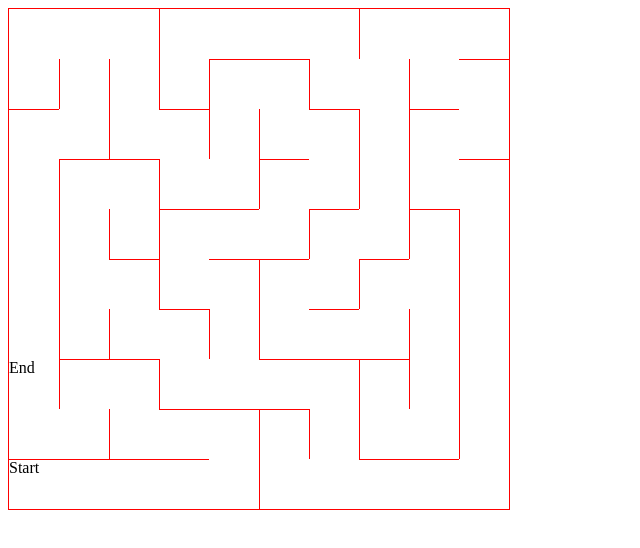
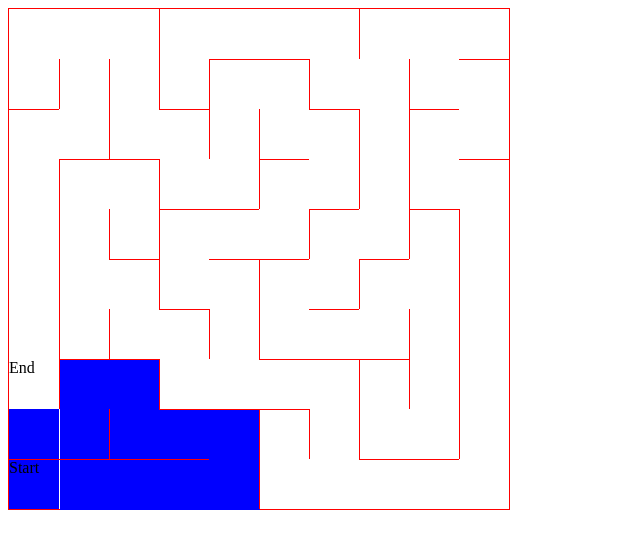
Before and after one commit to logie17/mazer, a plain HTML site: page index.html in a window 1280 px wide. Shown: the whole page, without its empty margins (0-640 px from the left). Drawn offline with Linux system fonts and the light colour scheme.

Commit message:
Very basic a*

```diff
--- a/index.html
+++ b/index.html
@@ -1,13 +1,14 @@
 <html>
   <head>
     <script type="module">
-    import { buildMaze, renderMaze, mazeToGraph } from './mazer.js';
+    import { aStar, buildMaze, renderMaze, mazeToGraph } from './mazer.js';
     document.addEventListener('DOMContentLoaded', () => {
       const mazeEl = document.getElementById('maze');
-      const maze = buildMaze(mazeEl);
+      const {maze, start, end } = buildMaze(mazeEl);
       renderMaze(mazeEl, maze);
       const graph = mazeToGraph(maze);
-      console.log("#Graph", graph);
+      const path = aStar(start, end, () => {}, graph, maze)
+      console.log("#Path", path);
     });
     </script>
     <style>
--- a/mazer.js
+++ b/mazer.js
@@ -58,7 +58,68 @@ export const buildMaze = () => {
   randomEndy = parseInt(Math.random() * maze[randomEndx].length);
 
   _buildMaze(maze[randomStartx][randomStarty]);
-  return maze;
+  return {
+    maze,
+    start: maze[randomStartx][randomStarty],
+    end: maze[randomEndx][randomEndy],
+  };
+};
+
+export const aStar = (start, goal, h, graph, maze) => {
+  const openSet = new Set([start]);
+  const closedSet = new Set();
+  const cameFrom = new Map();
+
+  start.g = 0;
+  start.h = h(start, goal);
+  start.parent = null;
+
+  while (openSet.size > 0) {
+    const current = Array.from(openSet).reduce((
+      a,
+      b,
+    ) => (a.g + a.h < b.g + b.h ? a : b));
+
+    if (
+      current.coords[0] === goal.coords[0] &&
+      current.coords[1] === goal.coords[1]
+    ) {
+      console.log("#### HERE222");
+
+      const path = [];
+      let temp = current;
+      while (temp) {
+        path.push(temp);
+        temp = cameFrom.get(temp);
+      }
+      return path.reverse();
+    }
+
+    openSet.delete(current);
+    closedSet.add(current);
+
+    for (
+      const neighborCoords
+        of graph[`[${current.coords[0]},${current.coords[1]}]`]
+    ) {
+      console.log("#### HERE111");
+      document.getElementById(`cell-${current.coords[0]}-${current.coords[1]}`)
+        .style.backgroundColor = "blue";
+      const neighborCoordsArray = JSON.parse(neighborCoords);
+      const neighbor = maze[neighborCoordsArray[0]][neighborCoordsArray[1]];
+      if (closedSet.has(neighbor)) {
+        continue;
+      }
+      neighbor.g = current.g + 1; // Assuming uniform cost
+      neighbor.h = h(neighbor, goal);
+      neighbor.parent = current;
+
+      if (!openSet.has(neighbor)) {
+        openSet.add(neighbor);
+        cameFrom.set(neighbor, current);
+      }
+    }
+  }
 };
 
 export const mazeToGraph = (maze) => {
@@ -104,6 +165,7 @@ export const renderMaze = (mazeEl, maze) => {
       cellEl.classList.add("cell");
       cellEl.style.left = `${coords[1] * 50 + (x > 0 && y > 0 ? 1 : 0)}px`;
       cellEl.style.top = `${coords[0] * 50 + (x > 0 && y > 0 ? 1 : 0)}px`;
+      cellEl.id = `cell-${x}-${y}`;
 
       if (randomStartx == x && randomStarty == y) {
         cellEl.innerHTML = "Start";
```
